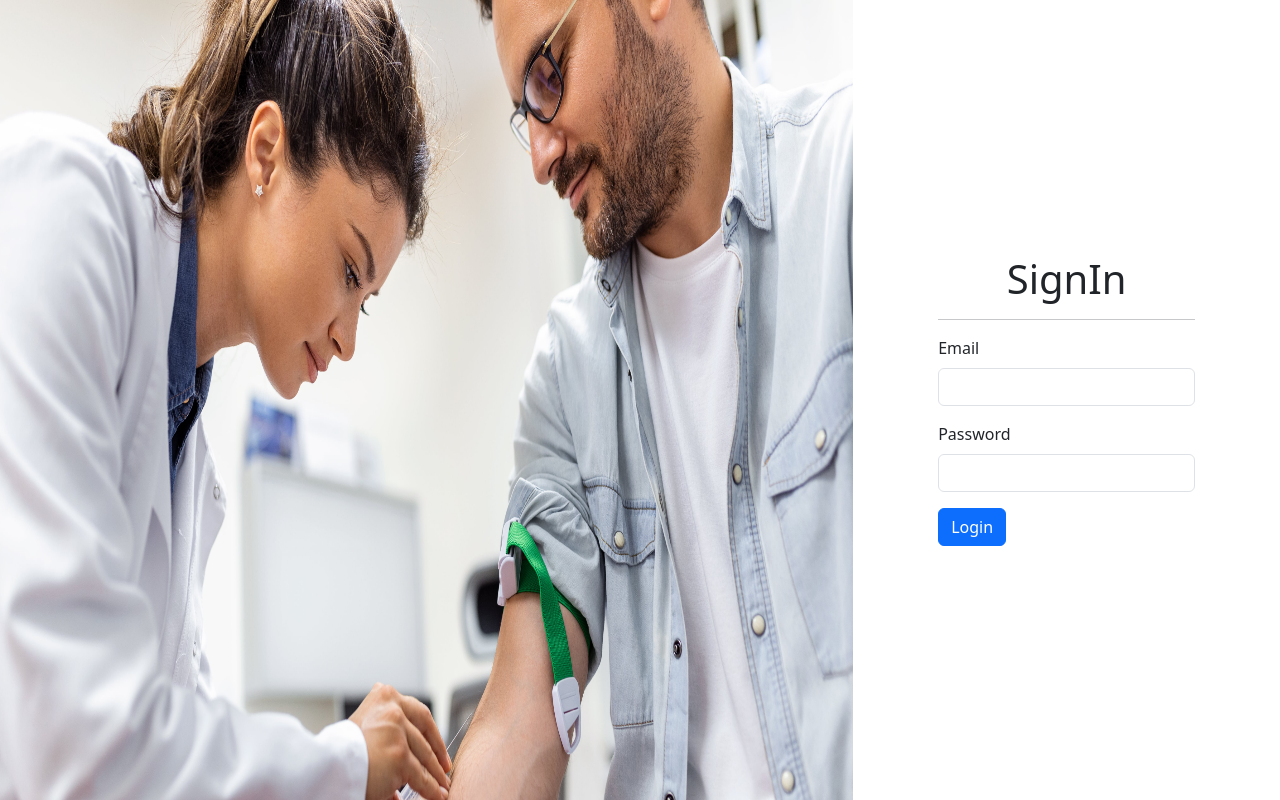
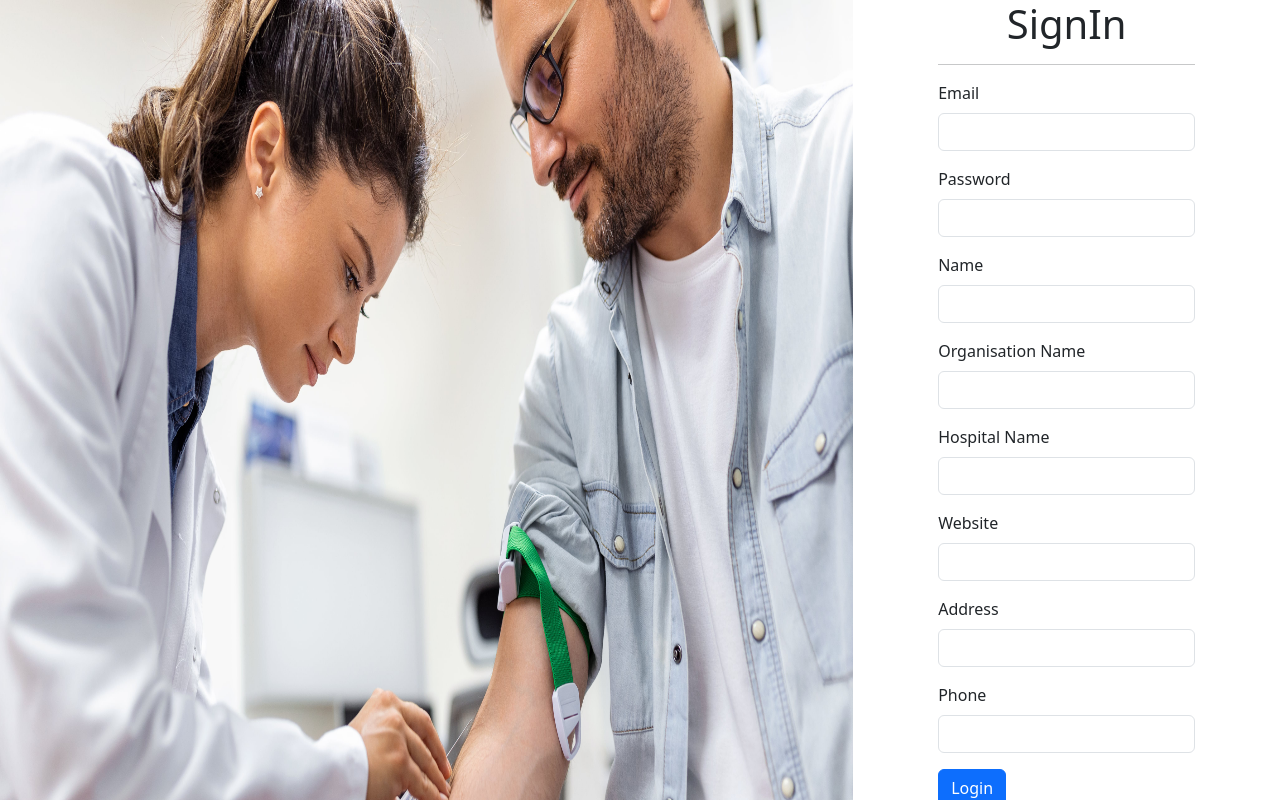
Before and after one commit to khushirajput305/blood_bank_mernStack, a React (Create React App) app in the folder client/: page /login in a window 1280 px wide. Shown: the top 800 px of the page. Built offline with nearby package versions, Linux system fonts and the light colour scheme.

Commit message:
make it better

```diff
--- a/client/src/components/shared/Form/Form.js
+++ b/client/src/components/shared/Form/Form.js
@@ -3,6 +3,14 @@ import InputType from "./InputType";
 const Form = ({submitBtn,formTitle}) => {
 const [email, setEmail] = useState("");
 const [password, setPassword] = useState("");
+const [role, setRole] = useState("donar");
+const [name, setName] = useState("");
+const [organisationName, setOrganisationName] = useState("");
+const [hospitalName, setHospitalName] = useState("");
+const [website, setWebsite] = useState("");
+const [address, setAddress] = useState("");
+const [phone, setPhone] = useState("");
+
 
 
   return (
@@ -26,6 +34,54 @@ const [password, setPassword] = useState("");
           value={password}
           onChange={(e)=>setPassword(e.target.value)}
         />
+         <InputType
+          labelText={"Name"}
+          labelFor={"forName"}
+          inputType={"text"}
+          name={"name"}
+          value={name}
+          onChange={(e)=>setName(e.target.value)}
+        />
+         <InputType
+          labelText={"Organisation Name"}
+          labelFor={"fororganisationName"}
+          inputType={"text"}
+          organisationName={"organisationName"}
+          value={organisationName}
+          onChange={(e)=>setOrganisationName(e.target.value)}
+        />
+         <InputType
+          labelText={"Hospital Name"}
+          labelFor={"forhospitalName"}
+          inputType={"text"}
+          HospitalName={"hospitalName"}
+          value={hospitalName}
+          onChange={(e)=>setHospitalName(e.target.value)}
+        />
+         <InputType
+          labelText={"Website"}
+          labelFor={"forwebsite"}
+          inputType={"text"}
+          website={"website"}
+          value={website}
+          onChange={(e)=>setWebsite(e.target.value)}
+        />
+         <InputType
+          labelText={"Address"}
+          labelFor={"foraddress"}
+          inputType={"text"}
+          address={"address"}
+          value={address}
+          onChange={(e)=>setAddress(e.target.value)}
+        />
+         <InputType
+          labelText={"Phone"}
+          labelFor={"forphone"}
+          inputType={"text"}
+          phone={"phone"}
+          value={phone}
+          onChange={(e)=>setPhone(e.target.value)}
+        />
         <div className="d-flex">
           <button className="btn btn-primary" type="submit">{submitBtn}</button>
         </div>
```
